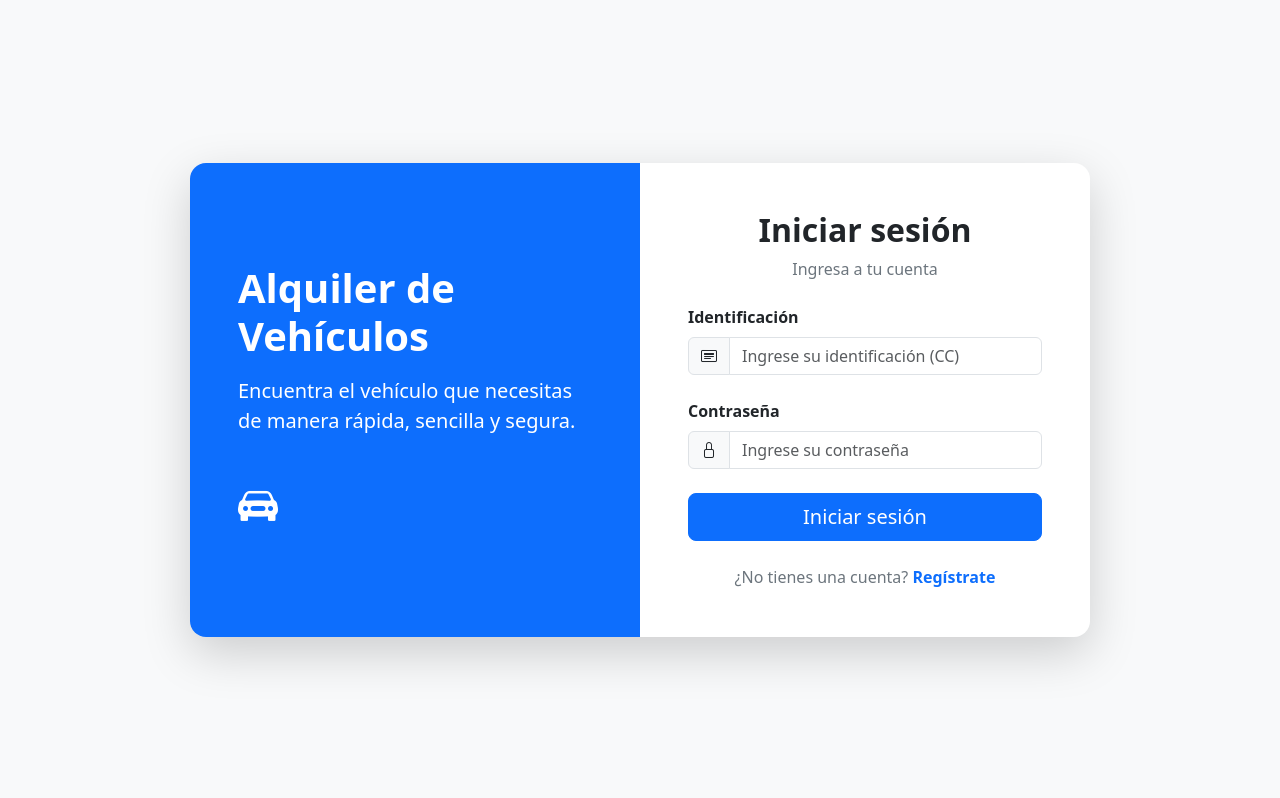
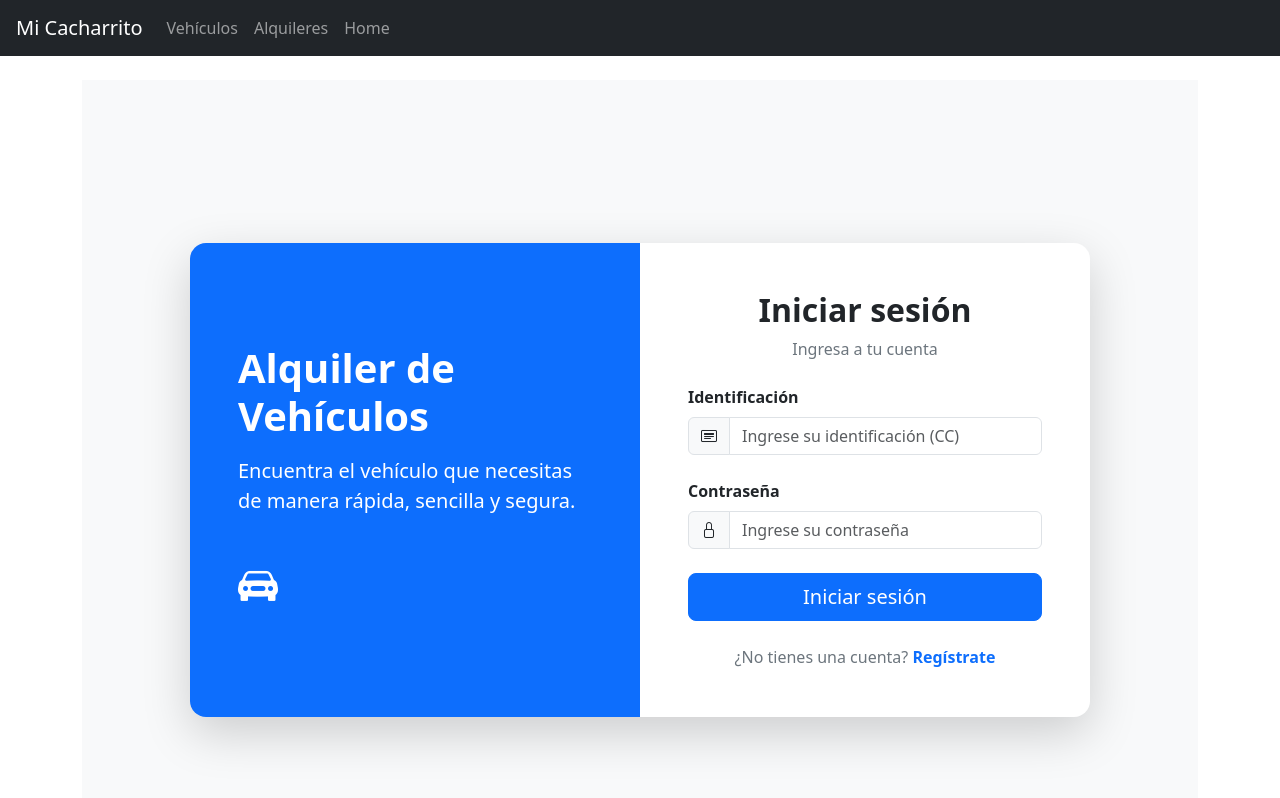
Before and after one commit to Tabareshino10/alquiler-vehiculos-Frontend, an Angular app: page /login in a window 1280 px wide. Shown: the top 798 px of the page. Built offline with nearby package versions, Linux system fonts and the light colour scheme.

Commit message:
Ultimos cambios

```diff
--- a/src/app/app.html
+++ b/src/app/app.html
@@ -1,2 +1,13 @@
+<nav class="navbar navbar-expand-lg navbar-dark bg-dark px-3 mb-4">
+  <a class="navbar-brand" href="#">Mi Cacharrito</a>
+  <div class="navbar-nav">
+    <a class="nav-link" href="/vehiculo">Vehículos</a>
+    <a class="nav-link" href="/alquiler">Alquileres</a>
+    <a class="nav-link" href="/home">Home</a>
 
-<router-outlet></router-outlet>
+  </div>
+</nav>
+
+<div class="container">
+  <router-outlet></router-outlet>
+</div>
--- a/src/app/app.routes.ts
+++ b/src/app/app.routes.ts
@@ -2,6 +2,8 @@ import { Routes } from '@angular/router';
 import { Login } from './login/login';
 import { Registro } from './registro/registro';
 import { Home } from './home/home';
+import { Alquiler } from './alquiler/alquiler';
+import { Vehiculo } from './vehiculo/vehiculo';
 
 export const routes: Routes = [
   { path: '', redirectTo: 'login', pathMatch: 'full' },
@@ -12,4 +14,8 @@ export const routes: Routes = [
 
   {path: 'home',component: Home,},
 
+  {path: 'vehiculo', component: Vehiculo},
+
+  {path: 'alquiler', component: Alquiler},
+
 ];
--- a/src/app/servicios/vehiculo-service.ts
+++ b/src/app/servicios/vehiculo-service.ts
@@ -1,7 +1,7 @@
 import { HttpClient } from '@angular/common/http';
 import { Injectable } from '@angular/core';
 import { Observable } from 'rxjs';
-import { VehiculoE } from '../Entidades/Vehiculo';
+import { VehiculoE } from '../Entidades/vehiculo';
 
 @Injectable({
   providedIn: 'root',
@@ -12,7 +12,7 @@ export class VehiculoService {
   constructor(private httpCliente: HttpClient) { }
 
   private listaV = 'http://localhost:8080/vehiculos/v/listarTodo/';
-  private guardarV = 'http://localhost:8080/vehiculos/v/guardarVehiculo/';
+  private guardarV = 'http://localhost:8080/vehiculos/v/guardar/';
   private eliminarV = 'http://localhost:8080/vehiculos/v/eliminarVehiculo/';
   private buscarPlaca = 'http://localhost:8080/vehiculos/v/buscarPlaca/';
   private buscarDisponiblesTipo = 'http://localhost:8080/vehiculos/v/buscarDisponiblesTipo/';
```
